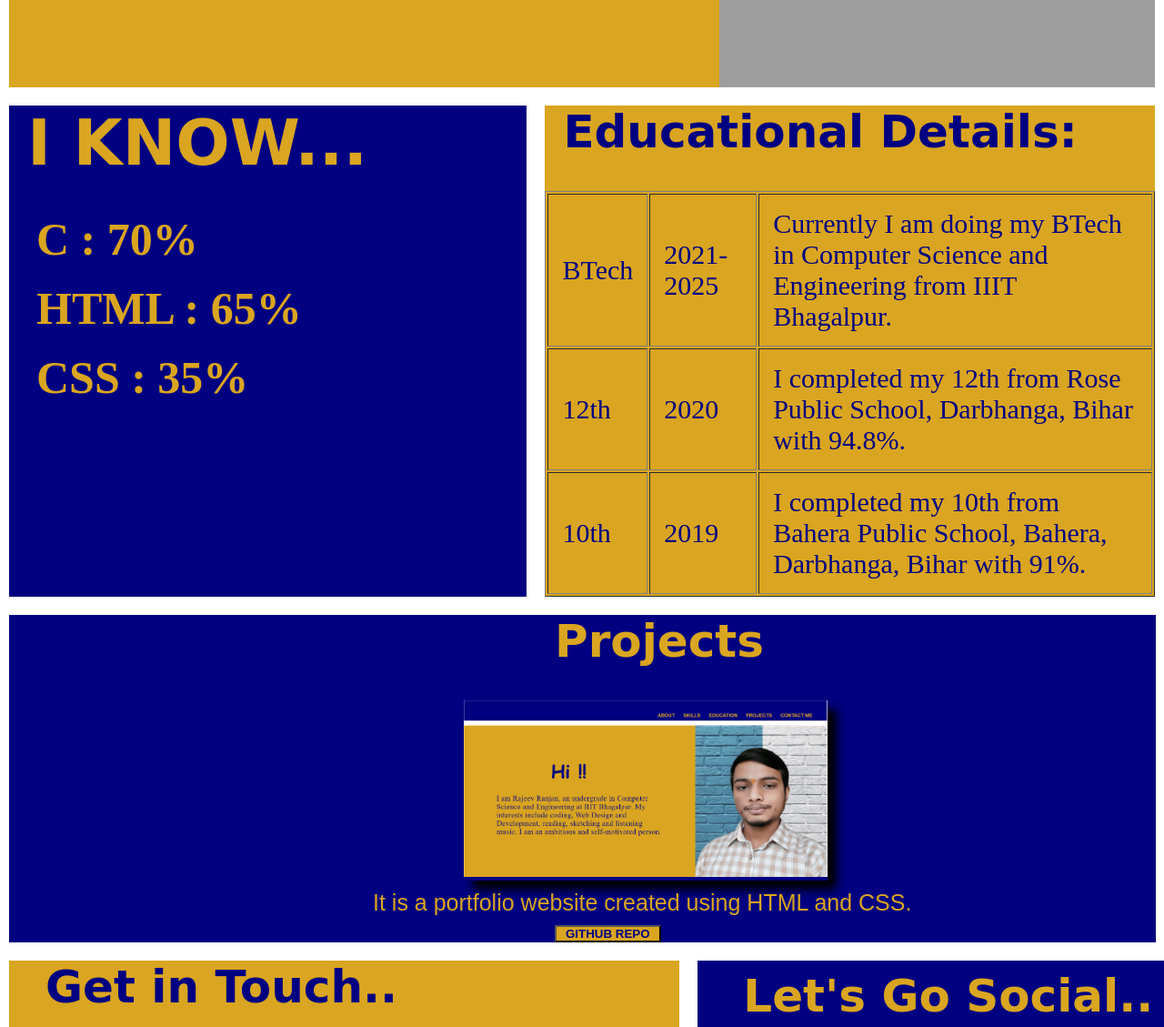
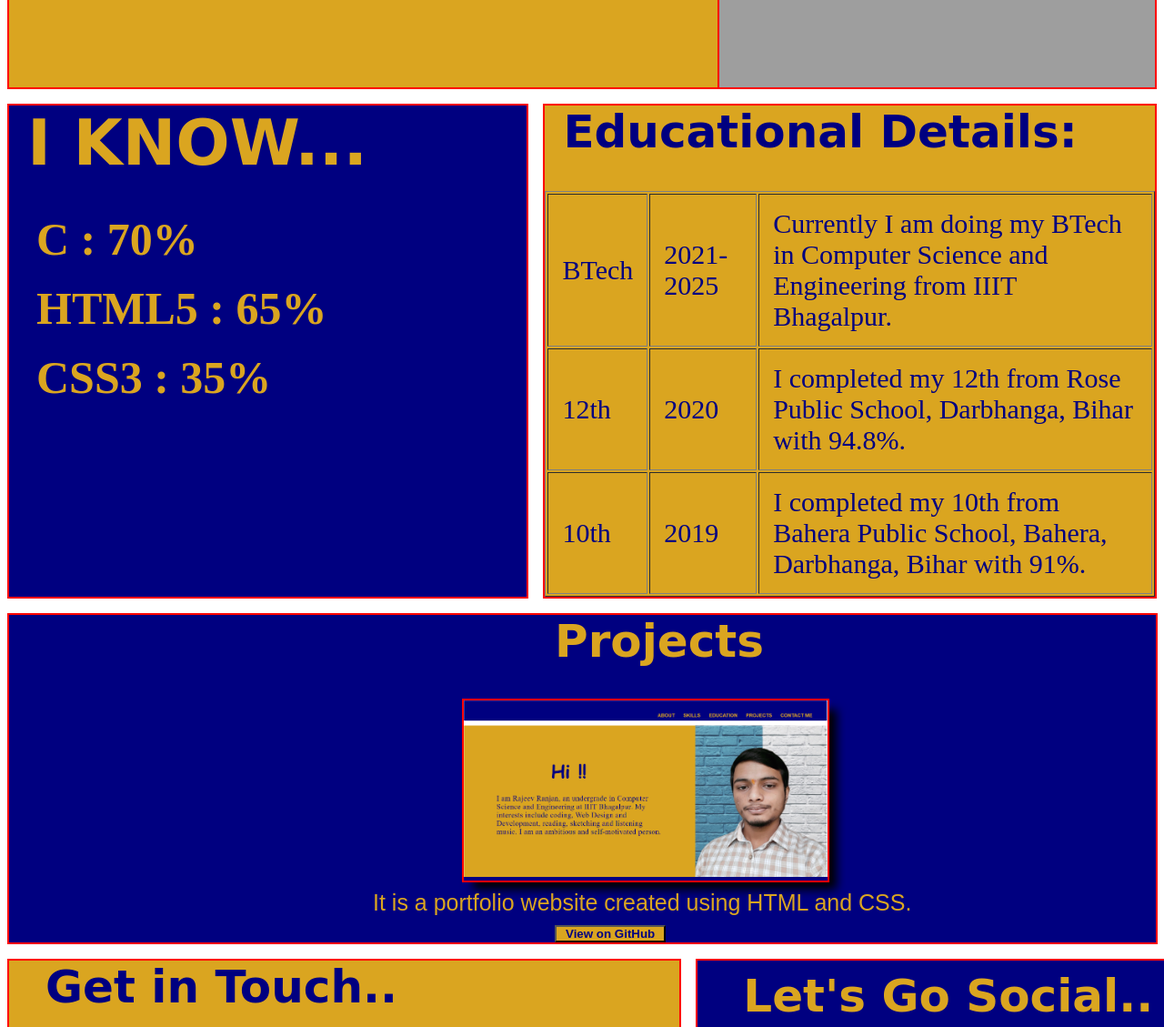
Before and after one commit to RajeevRanjan5642/PORTFOLIO, a plain HTML site: page index.html in a window 1280 px wide. Shown: the part 690-1819 px from the top of the page at 91% size. Drawn offline with Linux system fonts and the light colour scheme; grey boxes are pictures that could not be loaded.

Commit message:
Add files via upload

```diff
--- a/index.html
+++ b/index.html
@@ -36,8 +36,8 @@
 		<h1 class="heading_2"><a name="Skills">I KNOW...</a></h1><br><br>
 	<ul>
 		<li>C     :  70%</li><br>
-		<li>HTML  :  65%</li><br>
-		<li>CSS   :  35%</li><br>
+		<li>HTML5  :  65%</li></i><br>
+		<li>CSS3   :  35%</li><br>
 	</ul>
 	</div>
 	<div class="table">
@@ -68,7 +68,7 @@
 			<img src="./project_img.png" height="100%" width="100%">
 		</div>
 		<p class="pro">It is a portfolio website created using HTML and CSS.</p>
-	    <button><a href="https://rajeevranjan5642.github.io/PORTFOLIO/">GITHUB REPO</a></button>
+	    <button><a href="https://rajeevranjan5642.github.io/PORTFOLIO/">View on GitHub</a></button>
 	</div>
 </section>
 <section class="square">
--- a/style.css
+++ b/style.css
@@ -4,6 +4,9 @@
 }
 body {
 	background-color: white;
+}
+div {
+	outline: red solid 2px;
 }
 .navBar {
 	background-color: navy;
@@ -44,7 +47,7 @@ body {
 .bio .heading_1 {
 	font-family: cursive;
 	font-weight: bold;
-	padding-left: 225px;
+	margin-left: 225px;
 	color: navy;
 	font-size: 75px;
 }
@@ -80,7 +83,7 @@ body {
 	font-weight: bold;
 	color: goldenrod;
 	font-size: 70px;
-	padding-left: 20px;
+	margin-left: 20px;
 }
 .table {
 	background-color: goldenrod;
@@ -99,14 +102,14 @@ table tr td {
 	font-weight: bold;
 	color: navy;
 	font-size: 50px;
-	padding-left: 20px;
+	margin-left: 20px;
 }
 .heading_4 {
 	font-family: cursive;
 	font-weight: bold;
 	color: goldenrod;
 	font-size: 50px;
-	padding-left: 600px;
+	margin-left: 600px;
 }
 .project {
 	width: 98.5%;
@@ -171,13 +174,14 @@ table tr td {
 .media ul li a {
 	color: goldenrod;
 	font-size: 30px;
+	text-decoration: none;
 }
 .square {
 	display: flex;
 }
 .copyright {
-	margin-left: 600px;
-	margin-top: 50px;
+
+	margin: 50px 450px 10px 600px;
 }
 .text {
 	font-family: sans-serif;
```
